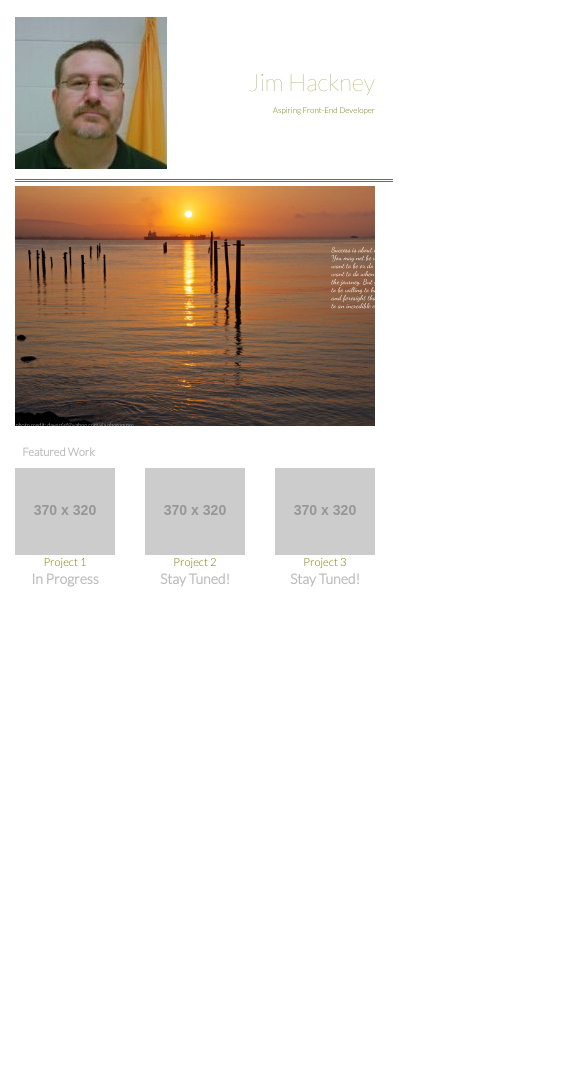
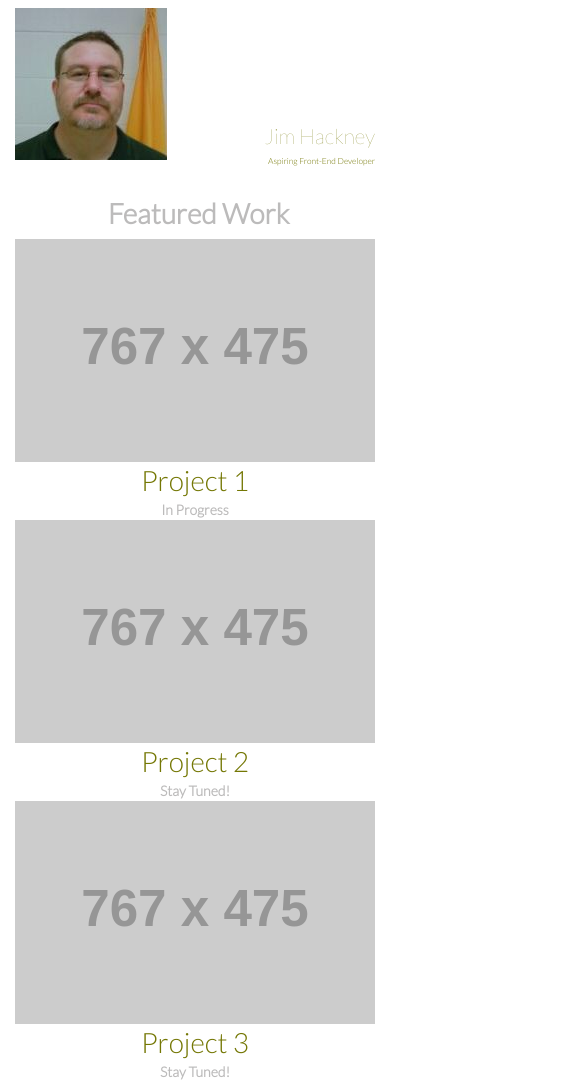
Before and after one commit to jimhackney/Udacity_Project_1, a website: page index.html in a window 390 px wide. Shown: the top 1082 px of the page, 585 px wide, since content can reach past the window. Before the commit the page ends 844 px from the top, so only its background shows below. Drawn offline with Linux system fonts and the light colour scheme; placeholder pictures from the web are drawn by us.

Commit message:
Added media queries and removed main imgae at lower viewports

```diff
--- a/css/style.css
+++ b/css/style.css
@@ -93,6 +93,7 @@ hr {
 }
 
 @media (min-width: 992px) and (max-width: 1199px) {
+
 	.styleNameText {
 		font-size: 3.542857142857143em;
 		margin-top: 21%;
@@ -100,9 +101,11 @@ hr {
 	.styleTitleText {
 	font-size: 1.180952380952381em;
 	}
+
 	.journeyQuote {
 		font-size: 1.062857142857143em;
 	}
+
 	hr {
 		width: 96.2%;
 	}
@@ -158,43 +161,92 @@ hr {
 }
 
 @media (max-width: 767px) {
-	.myPicAlign {
-		//margin-left: 31.5%;
-		margin-top: 10%;
+
+	.styleNameText {
+		font-size: 2.742857142857143em;
+		margin-top: 31%;
 	}
+
+	.styleTitleText{
+		font-size: 0.9142857142857146em;
+	}
+
+	hr {
+		display: none;
+	}
+	.journeyQuote {
+		display: none;
+	}
+	.blockPics {
+		display: block;
+	}
+	.feature{
+		text-align: center;
+	}
+}
+
+@media (max-width: 481px) {
 	.styleNameText {
-		font-size: 1.714285714285714em;
-		//margin-right: 10%;
-		margin-top: 42%;
+		font-size: 2em;
+		margin-top: 54%;
 	}
 	.styleTitleText{
-		font-size: 0.5714285714285716em;
-		//margin-right: 5%;
+		font-size: 0.9em;
 	}
 	hr {
-		width: 95%;
-		//left: 16.5%;
-	}
-	.shipImageAlignment {
-		margin-top: 4.6%;
+		display: none;
 	}
 	.journeyQuote {
-		font-size: 0.5142857142857144em;
-		left: 85%;
-		top: 26%;
+		display: none;
 	}
-	.credit {
-		left: 4%;
-		top: 94.5%;
+	.blockPics {
+		display: block;
+	}
+	.feature{
+		text-align: center;
+	}
+}
+
+@media (max-width: 400px) {
+	.styleNameText {
+		font-size: 1.5em;
+		margin-top: 75%;
+	}
+	.styleTitleText{
+		font-size: 0.6em;
+	}
+	hr {
+		display: none;
+	}
+	.journeyQuote {
+		display: none;
+	}
+	.blockPics {
+		display: block;
+	}
+	.feature{
+		text-align: center;
+	}
+}
+@media (max-width: 299px) {
+	.styleNameText {
+		font-size: 1em;
+		margin-top: 65%;
+	}
+	.styleTitleText{
 		font-size: 0.4em;
 	}
+	hr {
+		display: none;
+	}
+	.journeyQuote {
+		display: none;
+	}
+	.blockPics {
+		display: block;
+	}
 	.feature{
-		font-size: 0.8em;
-	}
-	.projectTitles {
-		font-size: 0.8em;
+		text-align: center;
+		font-size: 1em;
 	}
 }
-@media (max-width: 480px) {
-
-}
--- a/index.html
+++ b/index.html
@@ -32,11 +32,7 @@
 			<div class="row">
 				<div class="col-xs-12 col-sm-12 col-md-12 col-lg-12 image">
 					<figure>
-						<picture>
-							<!--<source media="(min-width: 1200px)" class="shipImageAlignment" srcset="images/ShipOnHorizonSunrise_1200_large_1x.jpg 1x, images/ShipOnHorizonSunrise_2400_large_2x.jpg 2x">
-							<source media="(min-width: 992px)" class="shipImageAlignment" srcset="images/ShipOnHorizonSunrise_1000_medium_1x.jpg 1x, images/ShipOnHorizonSunrise_2000_medium_2x.jpg 2x">
-							<source media="(min-width: 768px)" class="shipImageAlignment" srcset="images/ShipOnHorizonSunrise_800_small_1x.jpg 1x, images/ShipOnHorizonSunrise_1600_small_2x.jpg 2x">
-							<source media="(min-width: 480px)" class="shipImageAlignment" srcset="images/ShipOnHorizonSunrise_500_xsmall_1x.jpg 1x, images/ShipOnHorizonSunrise_1000_xsmall_2x.jpg 2x">	-->
+						<picture class="hidden-xs">
 							<img src="images/ShipOnHorizonSunrise-2048optimized.jpg" class="img-responsive shipImageAlignment" alt="ship on the horizon at sunrise">
 						</picture>
 					</figure>
@@ -63,39 +59,30 @@
 				</div>
 			</div>
 			<div class="row">
-				<div class="col-xs-4 col-sm-4 col-md-4 col-lg-4 alignCenter">
+				<div class="col-xs-12 col-sm-4 col-md-4 col-lg-4 alignCenter">
 					<figure>
 						<picture>
-							<!--<source media="(min-width: 1200px)" srcset="http://placehold.it/370/320 1x, http://placehold.it/740/640 2x">
-							<source media="(min-width: 992px)" srcset="http://placehold.it/306/265 1x, http://placehold.it/612/530 2x">
-							<source media="(min-width: 768px)" srcset="http://placehold.it/236.8/204.8 1x, http://placehold.it/473.6/409.6 2x">
-							<source media="(min-width: 480px)" srcset="http://placehold.it/148/128 1x, http://placehold.it/296/256 2x">-->
+							<source media="(max-width: 767px)" srcset="http://placehold.it/767/475"/>
 							<img src="http://placehold.it/370/320" class="img-responsive" alt="placeholder picture">
 						</picture>
 					</figure>
 					<h2 class="projectTitles">Project 1</h2>
 					<span class="silverColor projectLinkFont">In Progress</span>
 				</div>
-				<div class="col-xs-4 col-sm-4 col-md-4 col-lg-4 alignCenter">
+				<div class="col-xs-12 col-sm-4 col-md-4 col-lg-4 alignCenter">
 					<figure>
 						<picture>
-							<!--<source media="(min-width: 1200px)" srcset="http://placehold.it/370/320 1x, http://placehold.it/740/640 2x">
-							<source media="(min-width: 992px)" srcset="http://placehold.it/306/265 1x, http://placehold.it/612/530 2x">
-							<source media="(min-width: 768px)" srcset="http://placehold.it/236.8/204.8 1x, http://placehold.it/473.6/409.6 2x">
-							<source media="(min-width: 480px)" srcset="http://placehold.it/148/128 1x, http://placehold.it/296/256 2x">-->
+							<source media="(max-width: 767px)" srcset="http://placehold.it/767/475"/>
 							<img src="http://placehold.it/370/320" class="img-responsive" alt="placeholder picture">
 						</picture>
 					</figure>
 					<h2 class="projectTitles">Project 2</h2>
 					<span class="silverColor projectLinkFont">Stay Tuned!</span>
 				</div>
-				<div class="col-xs-4 col-sm-4 col-md-4 col-lg-4 alignCenter">
+				<div class="col-xs-12 col-sm-4 col-md-4 col-lg-4 alignCenter">
 					<figure>
 						<picture>
-							<!--<source media="(min-width: 1200px)" srcset="http://placehold.it/370/320 1x, http://placehold.it/740/640 2x">
-							<source media="(min-width: 992px)" srcset="http://placehold.it/306/265 1x, http://placehold.it/612/530 2x">
-							<source media="(min-width: 768px)" srcset="http://placehold.it/236.8/204.8 1x, http://placehold.it/473.6/409.6 2x">
-							<source media="(min-width: 480px)" srcset="http://placehold.it/148/128 1x, http://placehold.it/296/256 2x">-->
+							<source media="(max-width: 767px)" srcset="http://placehold.it/767/475"/>
 							<img src="http://placehold.it/370/320" class="img-responsive" alt="placeholder picture">
 						</picture>
 					</figure>
```
